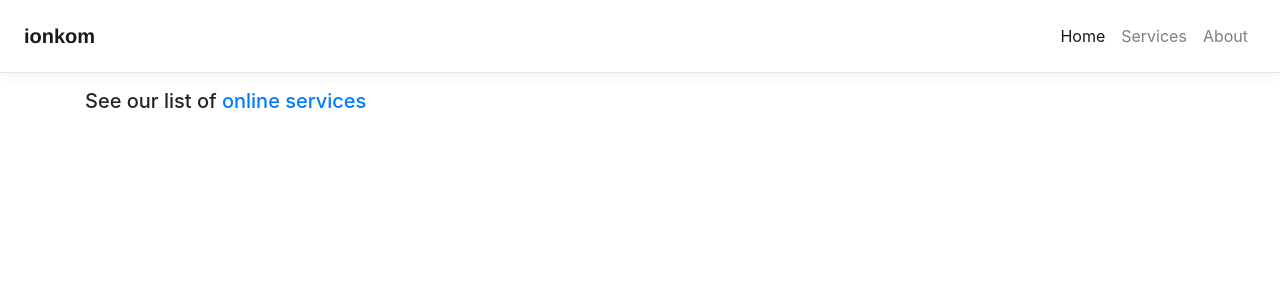
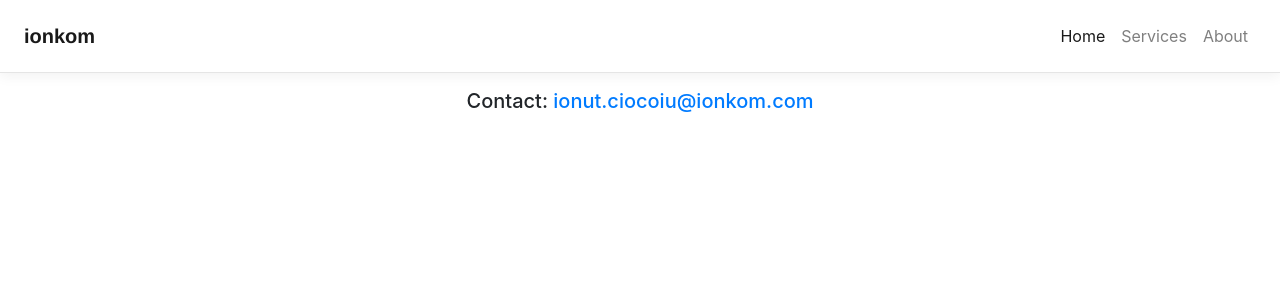
Before and after one commit to cioionut/ionkom-app, a Next.js app: page / in a window 1280 px wide. Shown: the top 300 px of the page. Built offline with nearby package versions, Linux system fonts and the light colour scheme.

Commit message:
Add contact mail

```diff
--- a/package.json
+++ b/package.json
@@ -10,10 +10,10 @@
     "deploy": "rm -rf node_modules/.cache && rimraf out && next build && next export && touch out/.nojekyll && touch out/CNAME && echo \"www.ionkom.com\" >> out/CNAME && gh-pages -d out -t true"
   },
   "dependencies": {
-    "bootstrap": "^4.5.0",
-    "next": "^9.5.2",
+    "bootstrap": "^4.5.2",
+    "next": "^9.5.5",
     "react": "16.13.1",
-    "react-bootstrap": "^1.2.2",
+    "react-bootstrap": "^1.3.0",
     "react-dom": "16.13.1"
   },
   "devDependencies": {
--- a/pages/index.js
+++ b/pages/index.js
@@ -1,6 +1,7 @@
 import Head from 'next/head'
 import Link from 'next/link'
 import Layout, { siteTitle } from '../components/layout'
+import { Container, Row } from 'react-bootstrap'
 
 
 export default function Home() {
@@ -16,11 +17,13 @@ export default function Home() {
             content="Learn how to become more productive and share your experience. Ionkom provides many useful online services that makes your life easier"
         />
       </Head>
-      <section className="container">
-        <h5>
-          See our list of <Link href="/services"><a>online services</a></Link>
-        </h5>
-      </section>
+      <Container>
+        <Row className="justify-content-center">
+          <h5>
+            Contact: <a href="mailto:ionut.ciocoiu@ionkom.com">ionut.ciocoiu@ionkom.com</a>
+          </h5>
+        </Row>
+      </Container>
     </Layout>
   )
 }
```
Also changed, not shown: 1 other file (tests, documents, lock files or other folders).
